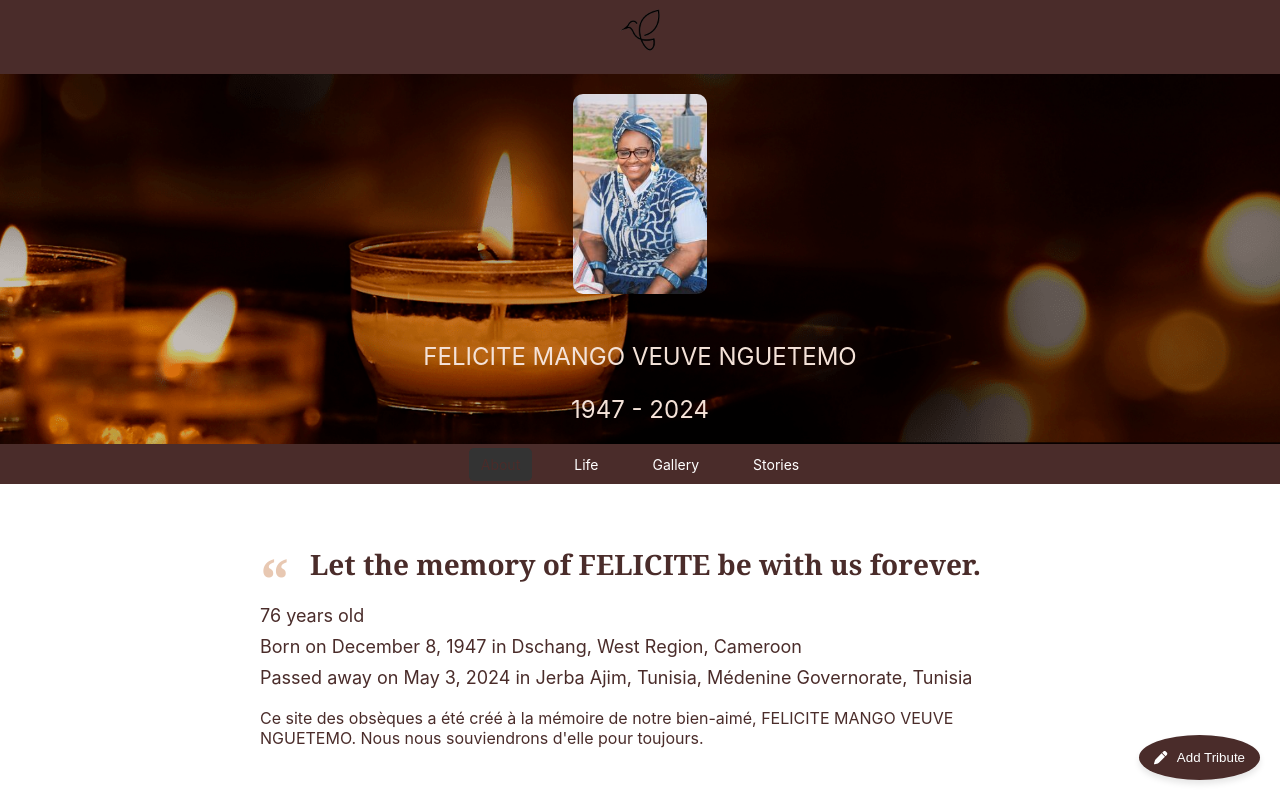
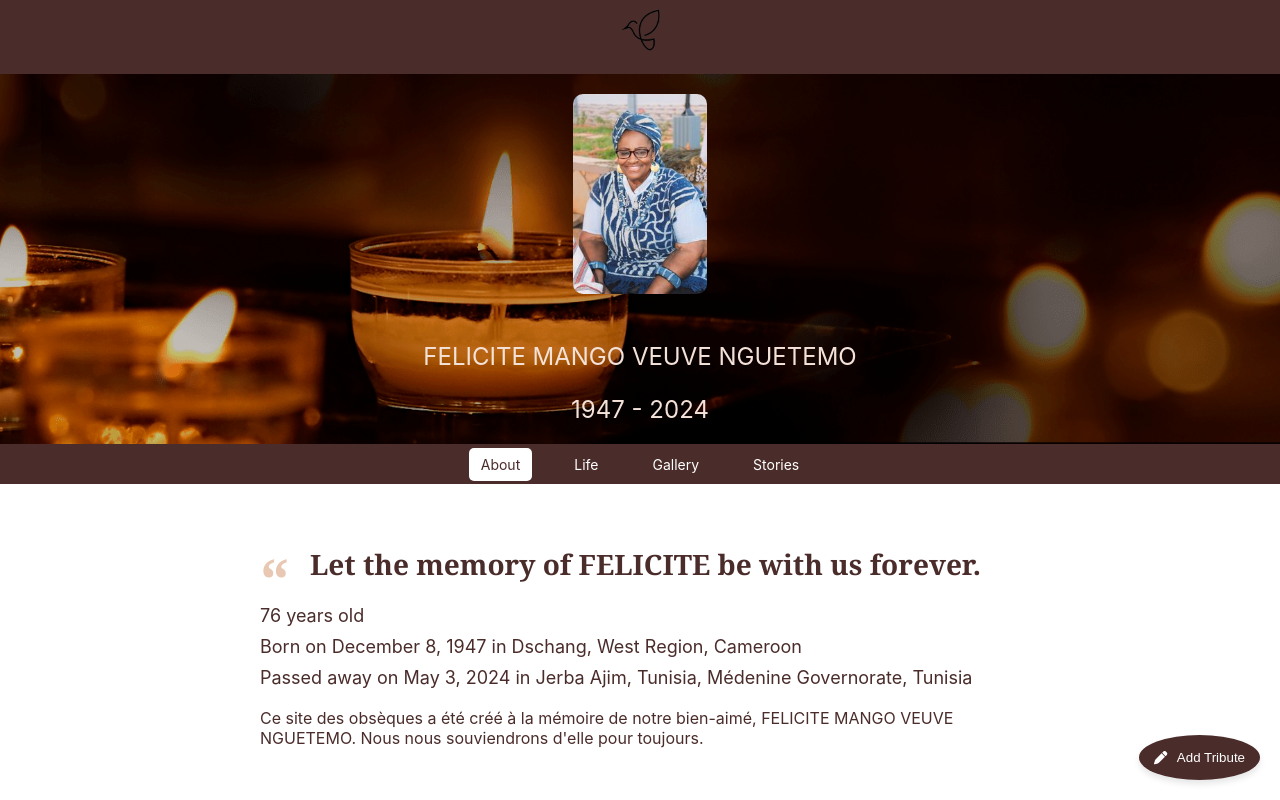
Before and after one commit to Paulhenri27/memorial, a React (Create React App) app: page / in a window 1280 px wide. In both pictures the pointer is over the link "About". Shown: the top 800 px of the page. Built offline with nearby package versions, Linux system fonts and the light colour scheme; no server answers; the database is empty.

Commit message:
first commit

```diff
--- a/src/styles/Navigation.css
+++ b/src/styles/Navigation.css
@@ -95,7 +95,7 @@
 }
 
 .navbar-bottom ul li .nav-link:hover {
-  background-color: #333;
+  background-color: white;
 }
 
 /* Media Query for screens 1300px and below */
```
